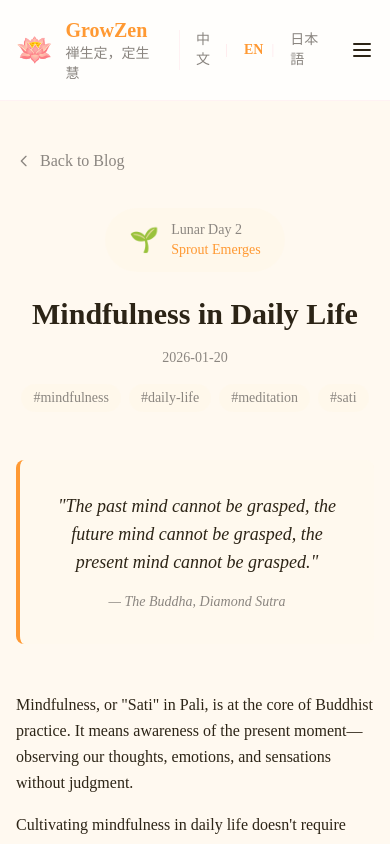
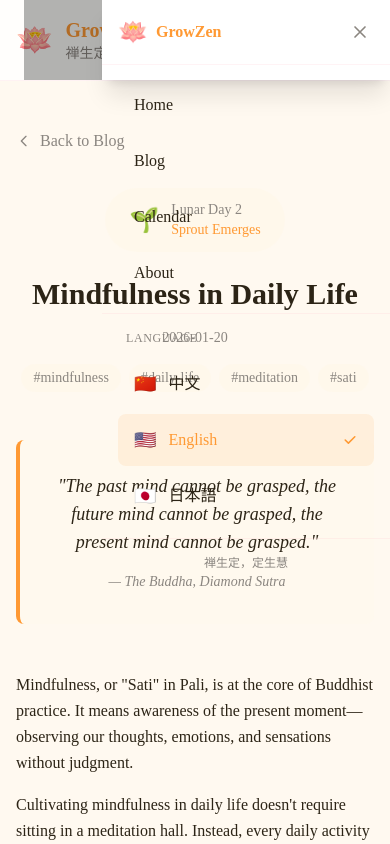
Before and after one commit to divineforge/gzen, a Next.js app: page /en/blog/mindfulness-in-daily-life in a window 390 px wide. Both pictures are taken after a click on the button 362 px from the left and 50 px from the top of the page. Shown: the top 844 px of the page. Built offline with nearby package versions, Linux system fonts and the light colour scheme.

Commit message:
Move language switcher and navigation to sidebar
- Add new Sidebar component with slide-out panel
- Include navigation links and language selection in sidebar
- Language options show flags and checkmark for current selection
- Responsive design works on all screen sizes

```diff
--- a/app/[locale]/layout.tsx
+++ b/app/[locale]/layout.tsx
@@ -2,7 +2,7 @@ import { NextIntlClientProvider } from 'next-intl';
 import { getMessages, getTranslations } from 'next-intl/server';
 import Link from 'next/link';
 import '../globals.css';
-import LanguageSwitcher from '@/components/LanguageSwitcher';
+import Sidebar from '@/components/Sidebar';
 
 export default async function LocaleLayout({
   children,
@@ -47,7 +47,7 @@ export default async function LocaleLayout({
                   </Link>
 
                   <div className="flex items-center space-x-6">
-                    {/* Main Navigation */}
+                    {/* Main Navigation - Hidden on mobile */}
                     <ul className="hidden md:flex items-center space-x-6">
                       {navLinks.map((link) => (
                         <li key={link.href}>
@@ -61,15 +61,8 @@ export default async function LocaleLayout({
                       ))}
                     </ul>
 
-                    {/* Language Switcher */}
-                    <LanguageSwitcher currentLocale={locale} />
-
-                    {/* Mobile Menu Button */}
-                    <button className="md:hidden text-wisdom-text hover:text-saffron">
-                      <svg className="w-6 h-6" fill="none" stroke="currentColor" viewBox="0 0 24 24">
-                        <path strokeLinecap="round" strokeLinejoin="round" strokeWidth={2} d="M4 6h16M4 12h16M4 18h16" />
-                      </svg>
-                    </button>
+                    {/* Sidebar with Navigation and Language Switcher */}
+                    <Sidebar currentLocale={locale} navLinks={navLinks} />
                   </div>
                 </div>
               </nav>
--- /dev/null
+++ b/components/Sidebar.tsx
@@ -0,0 +1,154 @@
+'use client';
+
+import { useState } from 'react';
+import { usePathname } from 'next/navigation';
+import Link from 'next/link';
+
+interface NavLink {
+  href: string;
+  label: string;
+}
+
+interface SidebarProps {
+  currentLocale: string;
+  navLinks: NavLink[];
+}
+
+const locales = [
+  { code: 'zh', label: '中文', flag: '🇨🇳' },
+  { code: 'en', label: 'English', flag: '🇺🇸' },
+  { code: 'ja', label: '日本語', flag: '🇯🇵' },
+];
+
+export default function Sidebar({ currentLocale, navLinks }: SidebarProps) {
+  const [isOpen, setIsOpen] = useState(false);
+  const pathname = usePathname();
+
+  const getPathWithoutLocale = () => {
+    const segments = pathname.split('/').filter(Boolean);
+    if (locales.some(loc => loc.code === segments[0])) {
+      segments.shift();
+    }
+    return '/' + segments.join('/');
+  };
+
+  const pathWithoutLocale = getPathWithoutLocale();
+
+  const toggleSidebar = () => setIsOpen(!isOpen);
+  const closeSidebar = () => setIsOpen(false);
+
+  return (
+    <>
+      {/* Menu Toggle Button */}
+      <button
+        onClick={toggleSidebar}
+        className="text-wisdom-text hover:text-saffron transition-colors p-2"
+        aria-label="Toggle menu"
+      >
+        <svg className="w-6 h-6" fill="none" stroke="currentColor" viewBox="0 0 24 24">
+          {isOpen ? (
+            <path strokeLinecap="round" strokeLinejoin="round" strokeWidth={2} d="M6 18L18 6M6 6l12 12" />
+          ) : (
+            <path strokeLinecap="round" strokeLinejoin="round" strokeWidth={2} d="M4 6h16M4 12h16M4 18h16" />
+          )}
+        </svg>
+      </button>
+
+      {/* Backdrop */}
+      {isOpen && (
+        <div
+          className="fixed inset-0 bg-black/30 z-40 transition-opacity"
+          onClick={closeSidebar}
+        />
+      )}
+
+      {/* Sidebar Panel */}
+      <aside
+        className={`fixed top-0 right-0 h-full w-72 bg-white shadow-xl z-50 transform transition-transform duration-300 ease-in-out ${
+          isOpen ? 'translate-x-0' : 'translate-x-full'
+        }`}
+      >
+        <div className="flex flex-col h-full">
+          {/* Sidebar Header */}
+          <div className="flex items-center justify-between p-4 border-b border-lotus-pink/20">
+            <div className="flex items-center space-x-2">
+              <span className="text-2xl">🪷</span>
+              <span className="font-bold text-saffron">GrowZen</span>
+            </div>
+            <button
+              onClick={closeSidebar}
+              className="text-zen-stone hover:text-saffron transition-colors p-1"
+              aria-label="Close menu"
+            >
+              <svg className="w-5 h-5" fill="none" stroke="currentColor" viewBox="0 0 24 24">
+                <path strokeLinecap="round" strokeLinejoin="round" strokeWidth={2} d="M6 18L18 6M6 6l12 12" />
+              </svg>
+            </button>
+          </div>
+
+          {/* Navigation Links */}
+          <nav className="flex-1 p-4">
+            <ul className="space-y-2">
+              {navLinks.map((link) => (
+                <li key={link.href}>
+                  <Link
+                    href={link.href}
+                    onClick={closeSidebar}
+                    className={`block px-4 py-3 rounded-lg transition-colors ${
+                      pathname === link.href
+                        ? 'bg-saffron/10 text-saffron font-medium'
+                        : 'text-wisdom-text hover:bg-lotus-cream/50 hover:text-saffron'
+                    }`}
+                  >
+                    {link.label}
+                  </Link>
+                </li>
+              ))}
+            </ul>
+          </nav>
+
+          {/* Language Switcher Section */}
+          <div className="border-t border-lotus-pink/20 p-4">
+            <p className="text-xs text-zen-stone uppercase tracking-wider mb-3 px-2">
+              {currentLocale === 'zh' ? '选择语言' : currentLocale === 'ja' ? '言語を選択' : 'Language'}
+            </p>
+            <ul className="space-y-1">
+              {locales.map((loc) => {
+                const newPath = pathWithoutLocale === '/'
+                  ? `/${loc.code}`
+                  : `/${loc.code}${pathWithoutLocale}`;
+
+                return (
+                  <li key={loc.code}>
+                    <Link
+                      href={newPath}
+                      onClick={closeSidebar}
+                      className={`flex items-center gap-3 px-4 py-3 rounded-lg transition-colors ${
+                        currentLocale === loc.code
+                          ? 'bg-saffron/10 text-saffron font-medium'
+                          : 'text-wisdom-text hover:bg-lotus-cream/50 hover:text-saffron'
+                      }`}
+                    >
+                      <span className="text-lg">{loc.flag}</span>
+                      <span>{loc.label}</span>
+                      {currentLocale === loc.code && (
+                        <svg className="w-4 h-4 ml-auto" fill="currentColor" viewBox="0 0 20 20">
+                          <path fillRule="evenodd" d="M16.707 5.293a1 1 0 010 1.414l-8 8a1 1 0 01-1.414 0l-4-4a1 1 0 011.414-1.414L8 12.586l7.293-7.293a1 1 0 011.414 0z" clipRule="evenodd" />
+                        </svg>
+                      )}
+                    </Link>
+                  </li>
+                );
+              })}
+            </ul>
+          </div>
+
+          {/* Footer */}
+          <div className="p-4 text-center text-xs text-zen-stone border-t border-lotus-pink/20">
+            <p className="font-serif">禅生定，定生慧</p>
+          </div>
+        </div>
+      </aside>
+    </>
+  );
+}
```
